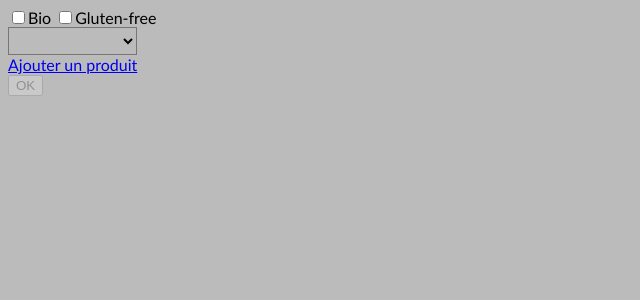
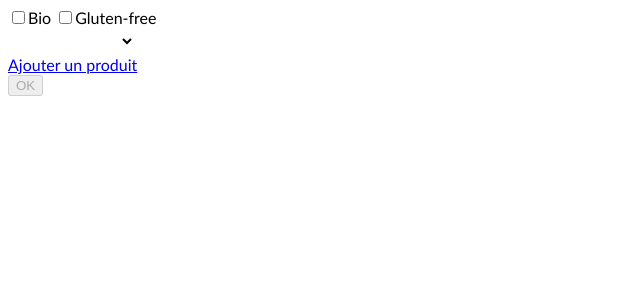
Before and after one commit to SkipCat/how-to-vegan, a PHP site: page / in a window 1280 px wide. Shown: the top 300 px of the page, without its empty margins (0-640 px from the left). Run offline with PHP 8.4, Linux system fonts and the light colour scheme; the visitor is signed in with stand-in values (Sample User, id 1); data that the repository does not hold is empty; some libraries are stand-ins or nearby versions.

Commit message:
select transparent, new select created automatically

```diff
--- a/assets/css/style.css
+++ b/assets/css/style.css
@@ -1,5 +1,5 @@
 body {
-  background-color: #BBBBBB;
+  background-color: white;
   font-family: "Calibri"; }
 
 form {
@@ -10,6 +10,9 @@ form {
 
 select {
   height: 28px;
-  background-color: transparent; }
+  background-color: transparent;
+  border: none;
+  border-radius: 2px;
+  font-family: 'Arial'; }
 
 /*# sourceMappingURL=style.css.map */
--- a/assets/css/style.scss
+++ b/assets/css/style.scss
@@ -1,6 +1,8 @@
+$font: 'Calibri';
+
 body {
-    background-color: #BBBBBB;
-    font-family: "Calibri";
+    background-color: white;
+    font-family: $font;
 }
 
 form {
@@ -13,4 +15,7 @@ form {
 select {
     height: 28px;
     background-color: transparent;
+    border: none;
+    border-radius: 2px;
+    font-family: 'Arial';
 }
--- a/assets/js/script.js
+++ b/assets/js/script.js
@@ -9,7 +9,6 @@ $(function() {
 
     // lock buttons by default to avoid empty submitted form
     $('input[type="submit"]').prop('disabled', true);
-    $("#add-product").css({'pointer-events': 'none'});
 
     // get chosen filters
     filter.each(function() {
@@ -32,23 +31,18 @@ $(function() {
         });
     });
 
-    // add new product clicking on button
-    $('#add-product').on('click', function() {
-        var newProduct = product.clone().insertBefore(this); // insert select before button
-        newProduct.after('<br>'); // add space after new select
-        $("#add-product").css({'pointer-events': 'none'}); // lock link
-
-        // for new selects
+    function createSelect() {
+        var newProduct = product.clone().insertBefore($('input[type="submit"]')).after('<br>');
         newProduct.each(function() {
             $(this).on('click', function() {
                 if ($(this).val() != 'NULL' && $.inArray($(this).val(), shoppingList) == -1) {
                 // product not NULL and doesn't already exist
                     shoppingList.push($(this).val());
-                    $("#add-product").css({'pointer-events': 'auto'}); // unlock link
+                    createSelect();
                 }
             });
         });
-    });
+    }
 
     // for 1rst select
     product.each(function() {
@@ -56,7 +50,7 @@ $(function() {
             if ($(this).val() != 'NULL' && shoppingList.length == 0) {
                 shoppingList.push($(this).val());
                 $('input[type="submit"]').prop('disabled', false); // unlock button submit
-                $("#add-product").css({'pointer-events': 'auto'});
+                createSelect();
             }
         });
     });
```
Also changed, not shown: 1 other file.
